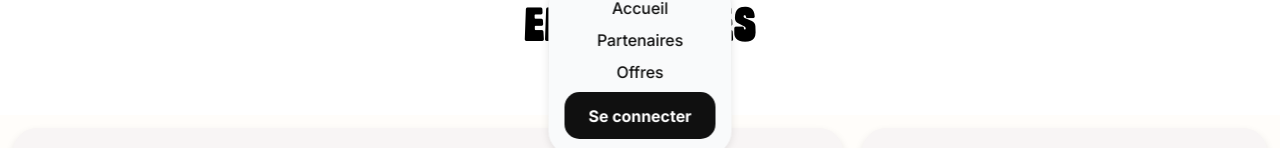
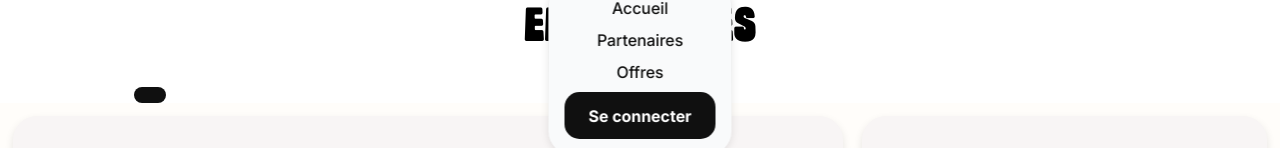
Before and after one commit to betasown/GR6-Internly_frontend, a Next.js app in the folder internly/: page /gestionEntreprise in a window 1280 px wide. Shown: the part 122-270 px from the top of the page. Built offline with nearby package versions, Linux system fonts and the light colour scheme; no server answers.

Commit message:
feat: ajout du bouton de retour

```diff
--- a/internly/src/app/createOffre/page.js
+++ b/internly/src/app/createOffre/page.js
@@ -1,6 +1,7 @@
 "use client";
 import React, { useState } from 'react';
 import { useRouter } from 'next/navigation';
+import { X } from "lucide-react";
 
 const CreateOffre = () => {
   const router = useRouter();
@@ -46,6 +47,13 @@ const CreateOffre = () => {
 
   return (
     <div className="form-container">
+      <button
+        className="close-button"
+        onClick={() => router.push("/gestionOffres")}
+        aria-label="Fermer"
+      	>
+        <X size={24} />
+        </button>
       <h1 className='title'>Créer une offre</h1>
       <form>
         <div className="form-group">
--- a/internly/src/app/gestionEntreprise/page.js
+++ b/internly/src/app/gestionEntreprise/page.js
@@ -1,9 +1,11 @@
 "use client";
 import { useEffect, useState } from "react";
 import Link from "next/link";
-import { Trash, Pencil} from "lucide-react";
+import { Trash, Pencil, ArrowLeft} from "lucide-react";
+import { useRouter } from "next/navigation"; // Importez useRouter
 
 export default function Page() {
+    const router = useRouter(); // Initialisez le routeur
     const [entreprises, setEntreprises] = useState([]);
     const [currentPage, setCurrentPage] = useState(1);
     const itemsPerPage = 5;
@@ -64,14 +66,18 @@ export default function Page() {
     };
 
     return (
-        <>
+        <div>
             <div className="slide-entreprises-container">
                 <div className="title-container">
                     <p className="paragraphe">Gestion des</p>
                     <h1 className="title">Entreprises</h1>
                 </div>
-            </div>
+
+                <button className="return-button" onClick={() => router.back()}>
+                    <span className="button-text"><ArrowLeft size={24}/></span>
+                </button>
                 <div className="container-dashboard">
+
                     <div className="grid">
                         <div className="item">
                             <br></br>
@@ -155,7 +161,8 @@ export default function Page() {
                         </div>
                     </div>
                 </div>
+            </div>
             <img className="assets" src="/Assets/separateur-w2b.png" />
-        </>
+        </div>
     );
 }
--- a/internly/src/app/gestionEtudiant/page.js
+++ b/internly/src/app/gestionEtudiant/page.js
@@ -1,12 +1,14 @@
 "use client";
 import Link from "next/link";
 import { useState, useEffect } from "react";
-import { Trash, Pencil } from "lucide-react";
+import { Trash, Pencil, ArrowLeft } from "lucide-react";
+import { useRouter } from "next/navigation"; // Importez useRouter
 
 export default function Page() {
     const [etudiants, setEtudiants] = useState([]);
     const [currentPageEtudiants, setCurrentPageEtudiants] = useState(1);
     const itemsPerPage = 5;
+    const router = useRouter(); // Initialisez le routeur
 
     useEffect(() => {
         // Fetch data for etudiants
@@ -34,7 +36,10 @@ export default function Page() {
                     <p className="paragraphe">Gestion des</p>
                     <h1 className="title">Etudiants</h1>
                 </div>
-            </div>
+
+            <button className="return-button" onClick={() => router.back()}>
+                    <span className="button-text"><ArrowLeft size={24}/></span>
+            </button>
             <div className="container-dashboard">
                 <div className="container-dashboard">
                     <div className="grid">
@@ -95,7 +100,8 @@ export default function Page() {
                     </div>
                 </div>
             </div>
-            <img className="assets" src="/Assets/separateur-w2b.png" />
         </div>
+        <img className="assets" src="/Assets/separateur-w2b.png" />
+    </div>
     );
 }
--- a/internly/src/app/gestionOffres/page.js
+++ b/internly/src/app/gestionOffres/page.js
@@ -1,12 +1,15 @@
 "use client";
 import { useEffect, useState } from "react";
 import Link from "next/link";
-import { Trash, Pencil} from "lucide-react";
+import { Trash, Pencil, ArrowLeft} from "lucide-react";
+import { useRouter } from "next/navigation"; // Importez useRouter
+
 
 export default function Page() {
     const [entreprises, setEntreprises] = useState([]);
     const [currentPage, setCurrentPage] = useState(1);
     const itemsPerPage = 5;
+    const router = useRouter(); // Initialisez le routeur
 
     useEffect(() => {
         // Fetch data from the API
@@ -31,14 +34,17 @@ export default function Page() {
     };
 
     return (
-        <>
+        <div>
             <div className="slide-entreprises-container">
                 <div className="title-container">
                     <p className="paragraphe">Gestion des</p>
                     <h1 className="title">Offres</h1>
                 </div>
-            </div>
-            <div className="container-dashboard">
+
+                <button className="return-button" onClick={() => router.back()}>
+                    <span className="button-text"><ArrowLeft size={24}/></span>
+                </button>
+                <div className="container-dashboard">
                 <div className="grid">
                     <div className="item">
                         <br></br>
@@ -100,7 +106,8 @@ export default function Page() {
                     </div>
                 </div>
             </div>
-            <img className="assets" src="/Assets/separateur-w2b.png" />
-        </>
+        </div>
+        <img className="assets" src="/Assets/separateur-w2b.png" />
+    </div>
     );
 }
--- a/internly/src/app/gestionUtilisateur/page.js
+++ b/internly/src/app/gestionUtilisateur/page.js
@@ -1,7 +1,8 @@
 "use client";
 import Link from "next/link";
 import { useState, useEffect } from "react";
-import { Trash, Pencil } from "lucide-react";
+import { Trash, Pencil, ArrowLeft } from "lucide-react";
+import { useRouter } from "next/navigation"; // Importez useRouter
 
 export default function Page() {
     const [pilotes, setPilotes] = useState([]);
@@ -9,6 +10,7 @@ export default function Page() {
     const [currentPagePilotes, setCurrentPagePilotes] = useState(1);
     const [currentPageEtudiants, setCurrentPageEtudiants] = useState(1);
     const itemsPerPage = 5;
+    const router = useRouter(); // Initialisez le routeur
 
     useEffect(() => {
         // Fetch data for pilotes
@@ -52,7 +54,10 @@ export default function Page() {
                     <p className="paragraphe">Gestion des</p>
                     <h1 className="title">utilisateurs</h1>
                 </div>
-            </div>
+
+            <button className="return-button" onClick={() => router.back()}>
+                    <span className="button-text"><ArrowLeft size={24}/></span>
+            </button>
             <div className="container-dashboard">
                 <div className="grid">
                     <div className="item">
@@ -110,7 +115,7 @@ export default function Page() {
                         <br></br>
                     </div>
                 </div>
-
+                </div>
                 <div className="container-dashboard">
                     <div className="grid-inverse">
                         <div className="item">
@@ -169,8 +174,9 @@ export default function Page() {
                         </div>
                     </div>
                 </div>
-            </div>
-            <img className="assets" src="/Assets/separateur-w2b.png" />
+
         </div>
+        <img className="assets" src="/Assets/separateur-w2b.png" />
+    </div>
     );
 }
--- a/internly/src/app/globals.css
+++ b/internly/src/app/globals.css
@@ -423,6 +423,23 @@ footer {
   border-radius: 12px;
   cursor: pointer;
   font-size: 1rem;
+}
+
+.return-button {
+  position: relative;
+  left: 10.5%;
+  background-color: var(--black);
+  color: var(--white);
+  padding: 0.5rem 1rem;
+  border: none;
+  border-radius: 12px;
+  cursor: pointer;
+  font-size: 1rem;
+}
+
+.return-button:hover {
+  background-color: var(--green);
+  color: var(--black);
 }
 
 .create-offer-button:hover {
```
Lines whose indentation alone changed are shown as unchanged.
